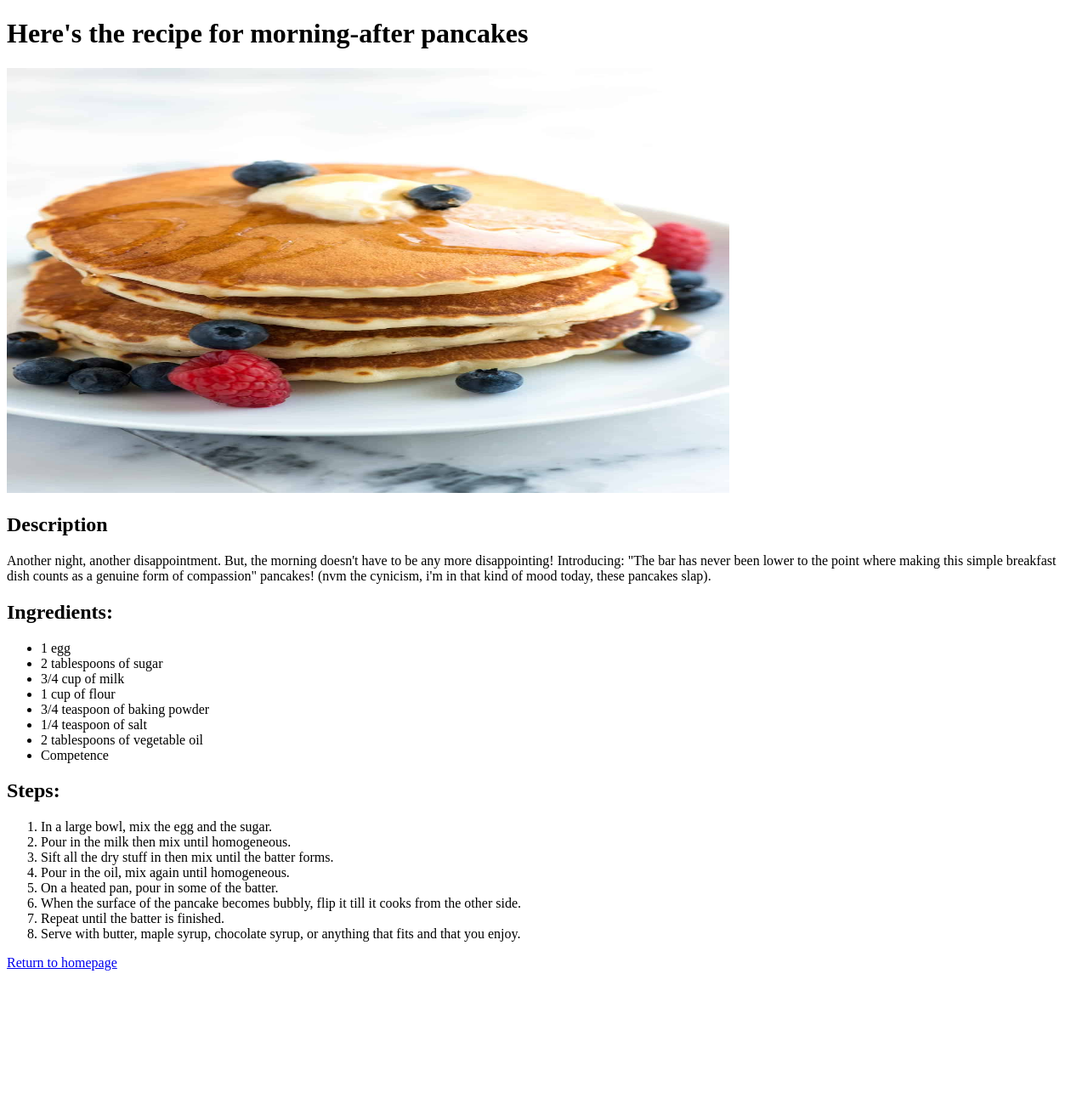
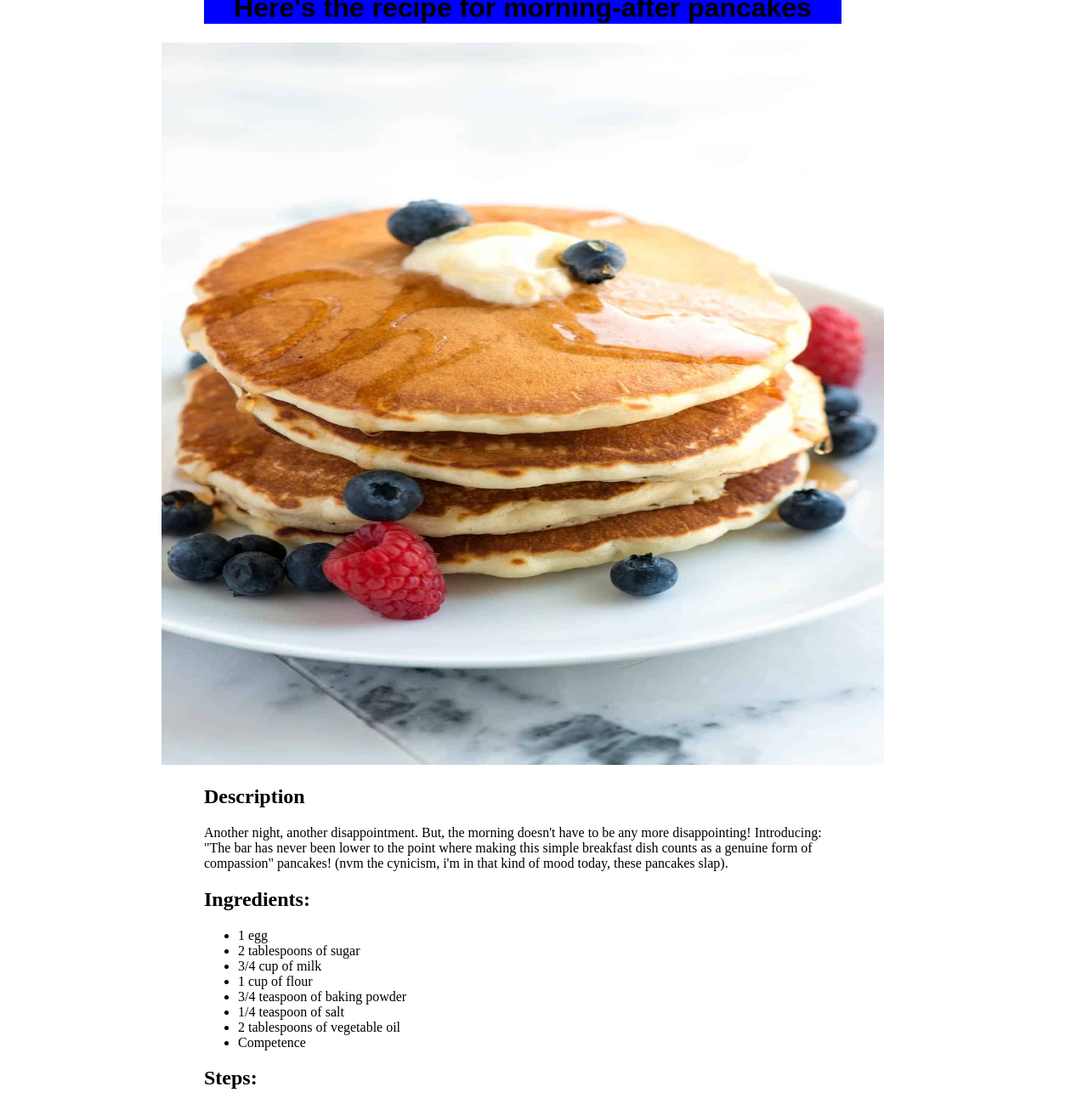
Before and after one commit to Abdu4460/odin-recipes, a plain HTML site: page recipes/pancake.html in a window 1280 px wide. Shown: the top 1299 px of the page at 85% size. Before the commit the page ends 1150 px from the top, so only its background shows below. Drawn offline with Linux system fonts and the light colour scheme.

Commit message:
Styled the index and recipe pages
The recipe pages have been styled a bit and the index page has been adjusted with them as well

```diff
--- a/css/styles.css
+++ b/css/styles.css
@@ -4,12 +4,30 @@ h1 {
     background-color: blue;
 }
 
-.centered {
+a {
+    padding-bottom: 30px;
+}
+.cenimg {
     display: block;
     margin-left: auto;
     margin-right: auto;
 }
 
+.centered {
+    position: absolute;
+    width: 300px;
+    height: 200px;
+    z-index: 15;
+    top: 15%;
+    left: 50%;
+    margin: -150px 0 0 -150px;
+}
+
+.centered.rec {
+    width: 750px;
+    margin: -150px 0 0 -400px;
+}
+
 .recepies {
     border: 5px solid blueviolet ;
 }
--- a/recipes/pancake.html
+++ b/recipes/pancake.html
@@ -5,14 +5,14 @@
 
     <title>Lasagna Recipe</title>
     <meta charset="utf-8">
-
+    <link rel="stylesheet" href="../css/styles.css">
 </head>
 
 <body>
-
+<div class="centered rec">
     <h1>Here's the recipe for morning-after pancakes</h1>
 
-<img src="../img/pancakes.jpg" width="850" height="500" alt="chungus pancakes">
+    <img src="../img/pancakes.jpg" width="850" height="850" alt="chungus pancakes" style="margin-left: -50px;">
 
     <h2>Description</h2>
     <p>Another night, another disappointment. But, the morning doesn't have to be any more disappointing! Introducing:
@@ -45,7 +45,7 @@
     </ol>
 
     <a href="../index.html">Return to homepage</a>
-
+</div>
 </body>
 
 </html>
```
Also changed, not shown: index.html (+10 -17 lines), recipes/lasagna.html (+4 -4 lines), recipes/orange-chicken.html (+4 -3 lines). Lines whose indentation alone changed are shown as unchanged.
